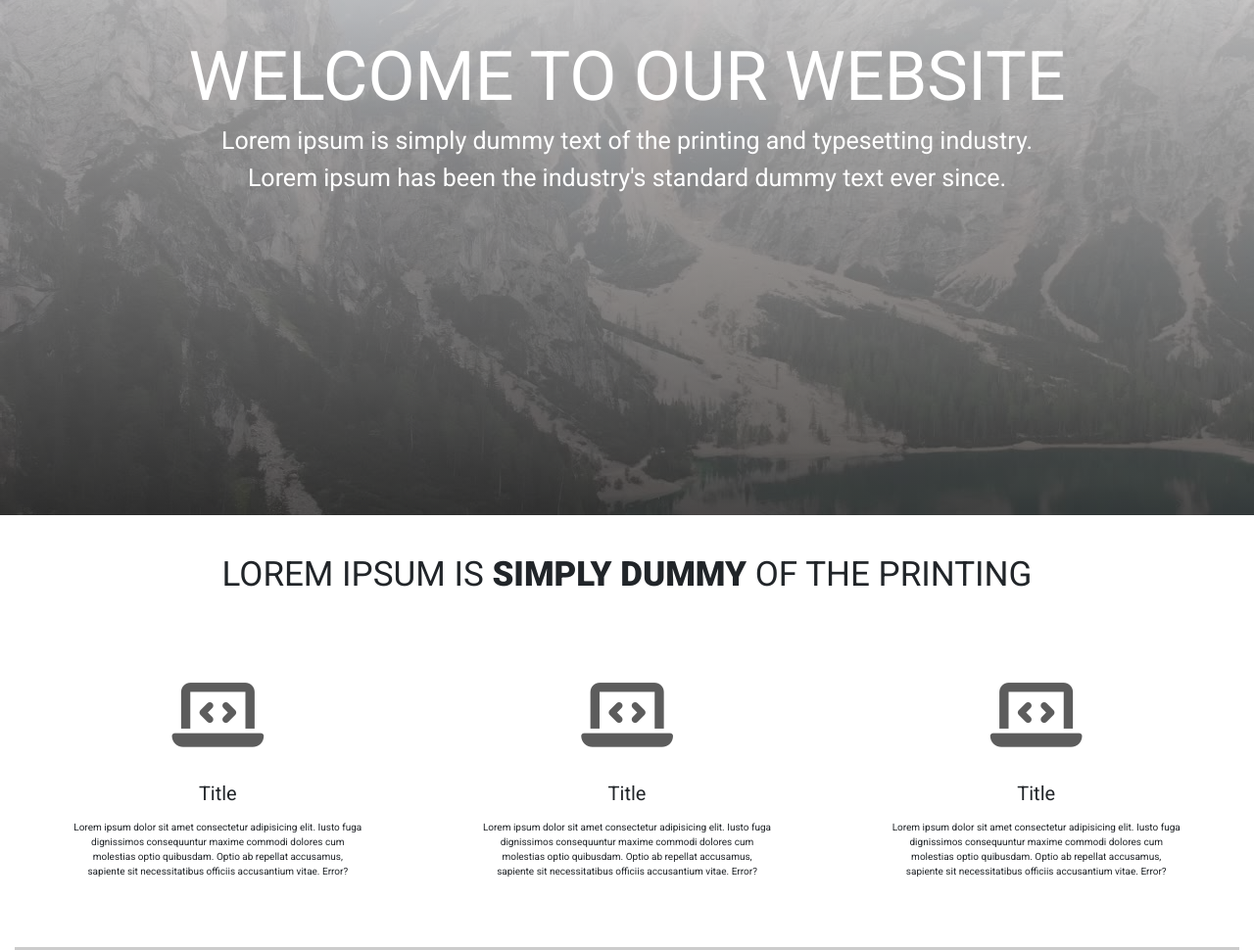
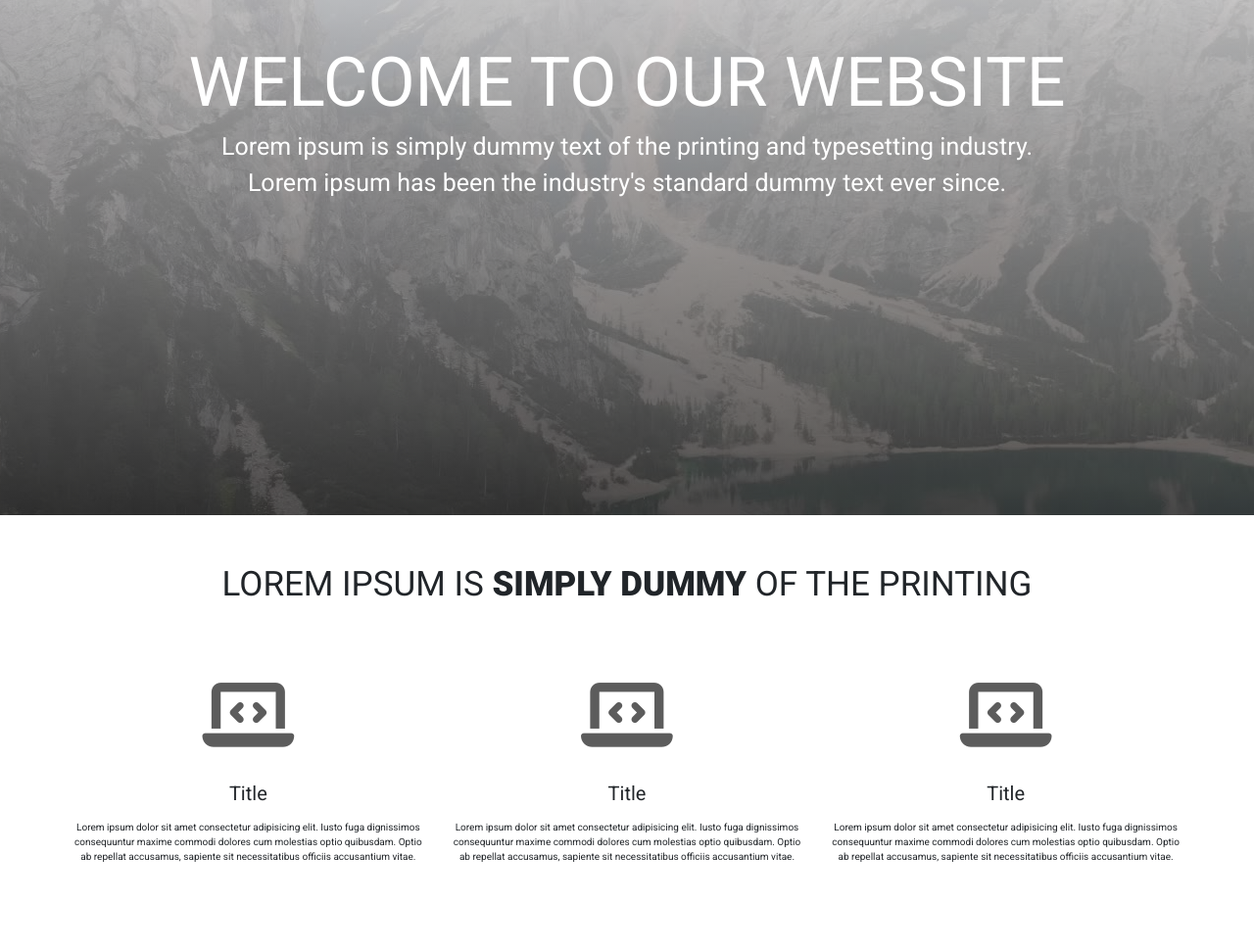
Before and after one commit to wtharden3/tech-out, a website: page index.html in a window 1280 px wide. Shown: the part 320-1290 px from the top of the page at 98% size. Drawn offline with nearby package versions, Linux system fonts and the light colour scheme.

Commit message:
replace marketin section with bootstrap grid

```diff
--- a/index.html
+++ b/index.html
@@ -20,7 +20,7 @@
         <![endif]-->
 
 
-        <header class="container-fluid header">
+        <header class="header">
                 <div class="row logo--container-template">
                     <div class="col-lg-6 logo--row--template">
                         <div class="logo">
@@ -60,16 +60,13 @@
 
 
 
-                <div class="mobile-nav">
+                <nav class="mobile-nav">
                     <div class="mobile-nav-container">
 
                         <input type="checkbox" class="mobile-nav-checkbox" id="mobile-nav-checkbox">
+
                         <label for="mobile-nav-checkbox"><span class="mobile-nav-icon"><i class="fas fa-bars"></i></span></label>
                         <ul class="mobile-nav-list">
-                            <li class="mobile-search mobile-nav-item mobile-search-container">
-                                <input type="text" class="mobile-search-input" id="mobile-search" placeholder="Search">
-                                <button type="submit" for="mobile-search" class="mobile-search-btn"><i class="fas fa-search"></i></button>
-                            </li>
                             <li class="mobile-nav-item"><a href="#" class="nav--link mobile-nav-link">Home</a></li>
                             <li class="mobile-nav-item"><a href="#" class="nav--link mobile-nav-link">About Us</a></li>
                             <li class="mobile-nav-item"><a href="#" class="nav--link mobile-nav-link">Service</a></li>
@@ -78,47 +75,54 @@
                             <li class="mobile-nav-item"><a href="#" class="nav--link mobile-nav-link">Contact Us</a></li>
                         </ul>
                     </div>
-                </div>
+                </nav>
 
 
 
 
                 <div class="row hero--container--template">
                     <div class="hero-home text-center">
-                        <div class="col-12">
+                        <div class="col">
                             <h1 class="hero-heading">Welcome to our website</h1>
                         </div>
-                        <div class="col-12">
+                        <div class="col">
                             <p class="hero-tagline">Lorem ipsum is simply dummy text of the printing and typesetting industry. Lorem ipsum has been the industry's standard dummy text ever since.</p>
                         </div>
                     </div>
                 </div>
 
             </header>
-            <main class="container-fluid main--home">
+
+
+            <main class="main">
+
                 <section class="marketing--section">
-                    <div class="container--marketing">
-                        <div class="row--marketing center">
-                            <h1 class="heading-primary--main">Lorem Ipsum is <span class="bold">Simply Dummy</span> of the Printing</h1>
+
+                        <div class="row p-3">
+                            <h1 class="heading-primary--main col">Lorem Ipsum is <span class="bold">Simply Dummy</span> of the Printing</h1>
                         </div>
-                        <div class="row--marketing-pillars space-between">
-                            <div class="item--marketing">
+
+
+                        <div class="row text-center p-5 m-5">
+                            <div class="col-md-4 pb-5">
                                 <i class="fas fa-laptop-code icon-laptop mbot-xs"></i>
                                 <h2 class="heading-secondary mbot-tiny">Title</h2>
-                                <p class="tagline-secondary">Lorem ipsum dolor sit amet consectetur adipisicing elit. Iusto fuga dignissimos consequuntur maxime commodi dolores cum molestias optio quibusdam. Optio ab repellat accusamus, sapiente sit necessitatibus officiis accusantium vitae. Error?</p>
+                                <p class="tagline-secondary">Lorem ipsum dolor sit amet consectetur adipisicing elit. Iusto fuga dignissimos consequuntur maxime commodi dolores cum molestias optio quibusdam. Optio ab repellat accusamus, sapiente sit necessitatibus officiis accusantium vitae.</p>
                             </div>
-                            <div class="item--marketing">
+                            <div class="col-md-4 pb-5">
                                     <i class="fas fa-laptop-code icon-laptop mbot-xs"></i>
                                     <h2 class="heading-secondary mbot-tiny">Title</h2>
-                                    <p class="tagline-secondary">Lorem ipsum dolor sit amet consectetur adipisicing elit. Iusto fuga dignissimos consequuntur maxime commodi dolores cum molestias optio quibusdam. Optio ab repellat accusamus, sapiente sit necessitatibus officiis accusantium vitae. Error?</p>
+                                    <p class="tagline-secondary">Lorem ipsum dolor sit amet consectetur adipisicing elit. Iusto fuga dignissimos consequuntur maxime commodi dolores cum molestias optio quibusdam. Optio ab repellat accusamus, sapiente sit necessitatibus officiis accusantium vitae.</p>
                             </div>
-                            <div class="item--marketing">
+                            <div class="col-md-4 pb-5">
                                 <i class="fas fa-laptop-code icon-laptop mbot-xs"></i>
                                 <h2 class="heading-secondary mbot-tiny">Title</h2>
-                                <p class="tagline-secondary">Lorem ipsum dolor sit amet consectetur adipisicing elit. Iusto fuga dignissimos consequuntur maxime commodi dolores cum molestias optio quibusdam. Optio ab repellat accusamus, sapiente sit necessitatibus officiis accusantium vitae. Error?</p>                            </div>
+                                <p class="tagline-secondary">Lorem ipsum dolor sit amet consectetur adipisicing elit. Iusto fuga dignissimos consequuntur maxime commodi dolores cum molestias optio quibusdam. Optio ab repellat accusamus, sapiente sit necessitatibus officiis accusantium vitae.</p>                            </div>
                         </div>
-                    </div>
+
                 </section>
+
+
 
                 <section class="gallery--section">
                     <div class="container--gallery">
--- a/scss/layout/_grid.scss
+++ b/scss/layout/_grid.scss
@@ -185,33 +185,31 @@
 .row--marketing
 {
     //background-color: powderblue;
-    padding: 1rem;
+    // padding: 1rem;
     //border: .1rem solid #333;
-    margin: 2rem;
+    margin: 2rem 0 0 3rem;
 
     //control rows within row
-    display: flex;
-    flex-wrap: wrap;
+    // display: flex;
+    // flex-wrap: wrap;
 }
 //custom
-.row--marketing-pillars
-{
-    //background-color: powderblue;
-    //padding: 2rem;
-    //border: .1rem solid #333;
-    margin: 1rem;
+// .row--marketing-pillars
+// {
+//     //background-color: powderblue;
+//     //padding: 2rem;
+//     //border: .1rem solid #333;
+//     border: .1rem solid;
 
-    //control rows within row
-    display: flex;
-    flex-wrap: wrap;
+//     //control rows within row
+//     // display: flex;
+//     // flex-wrap: wrap;
 
-    @include respon(tab-port)
-    {
-        flex-flow: column wrap;
-        justify-content: center;
-        align-content: center;
-    }
-}
+//     @include respon(tab-port)
+//     {
+//         margin: 3rem 0;
+//     }
+// }
 //custom
 .row--gallery
 {
--- a/scss/pages/_home.scss
+++ b/scss/pages/_home.scss
@@ -1,9 +1,4 @@
-.main--home
-{
-    //display: block;
-    //max-width: 100%;
-    //margin: 0 auto;
-}
+
 .hero-home
 {
     //max-width: 96rem;
@@ -29,6 +24,7 @@
     &--section
     {
         text-align: center;
+        padding-top: 4rem;
     }
     &-header
     {
```
Also changed, not shown: css/main.css, 1 other file.
